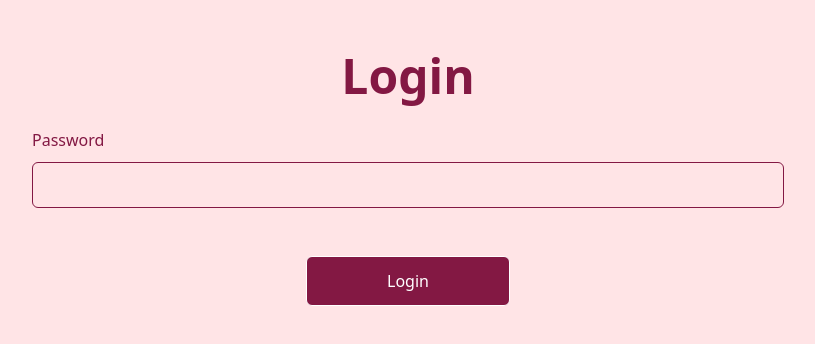
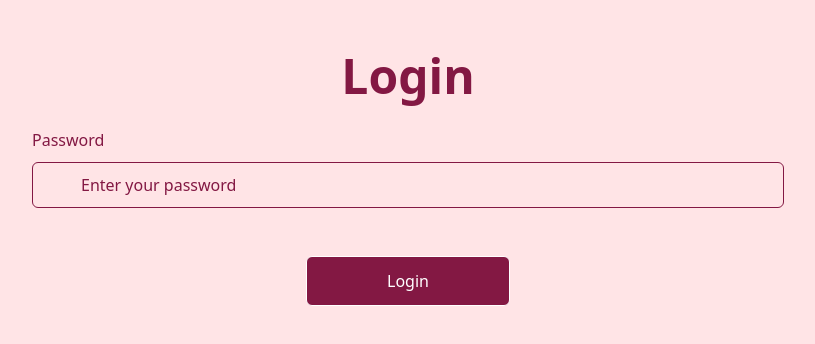
Before and after one commit to pbs-tech/wedding-frontend, a Vue app: page /login in a window 1280 px wide. Shown: the top 344 px of the page, without its empty margins (232-1047 px from the left). Built offline with nearby package versions, Linux system fonts and the light colour scheme; no server answers.

Commit message:
fix: update login view

```diff
--- a/src/views/Login.vue
+++ b/src/views/Login.vue
@@ -23,18 +23,25 @@
 
 
 <template>
-  <body class="m-10 justify-center">
-    <section class="mx-auto p-6 bg-inherit">
+    <div class="min-h-screen flex items-center justify-center">
+      <section class="mx-auto p-6 bg-inherit w-full max-w-md">
         <div class="container">
-            <h2 class="text-center"> Login </h2>
-            <div class="content">
-                <label for="password" class="form-label">Password </label>
-                <input v-model="password" class="form-input-text" type="text"  label="Password"/>
-            </div>
-            <div class="flex px-12 justify-center">
-                <Button v-on:click.prevent()="login()" v-on:keyup.enter="login()" label="Login"/>
-            </div>
+          <h2 class="text-center mb-6">Login</h2>
+          <div class="content mb-4">
+            <label for="password" class="form-label">Password</label>
+            <input
+              name="password"
+              id="password"
+              v-model="password"
+              class="form-input-text"
+              type="text"
+              placeholder="Enter your password"
+            />
+          </div>
+          <div class="flex justify-center">
+            <Button v-on:click.prevent="login()" v-on:keyup.enter="login()" label="Login" />
+          </div>
         </div>
-    </section>
-  </body>
-</template>
+      </section>
+    </div>
+  </template>
```
